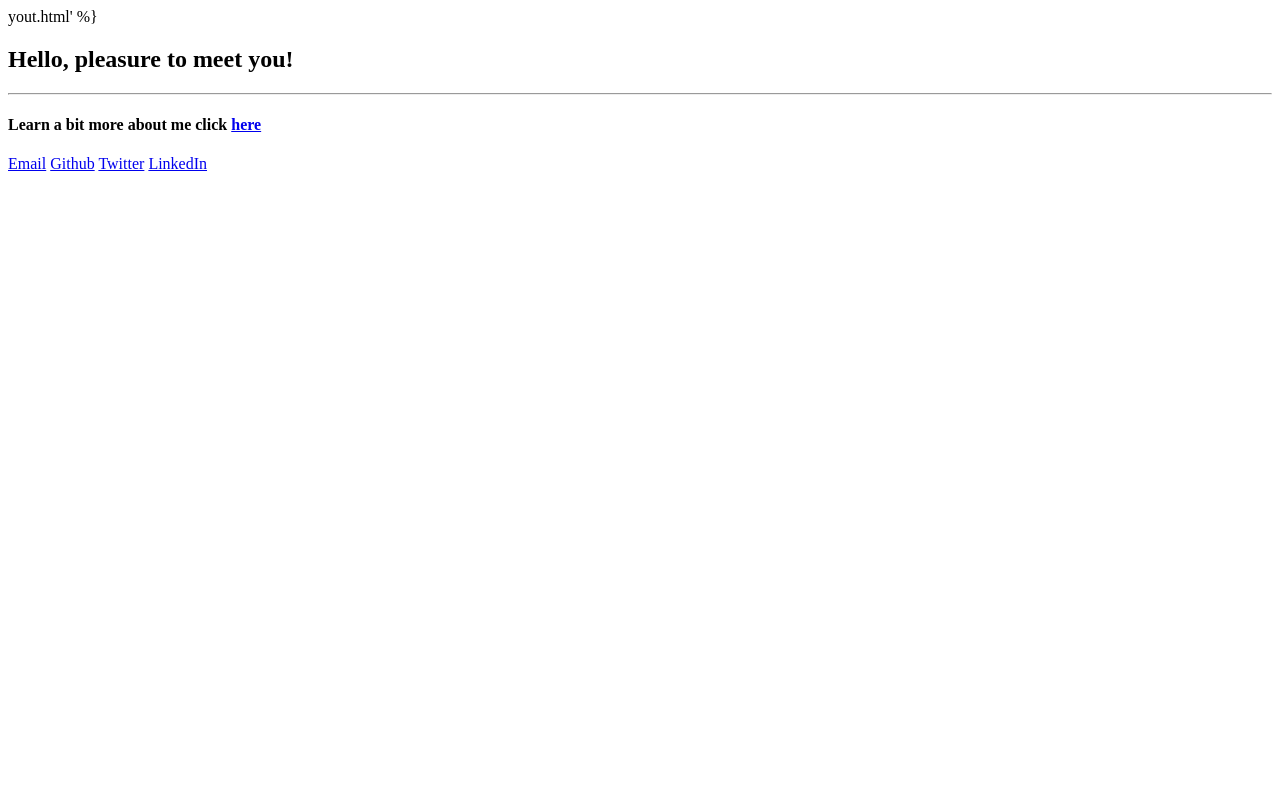
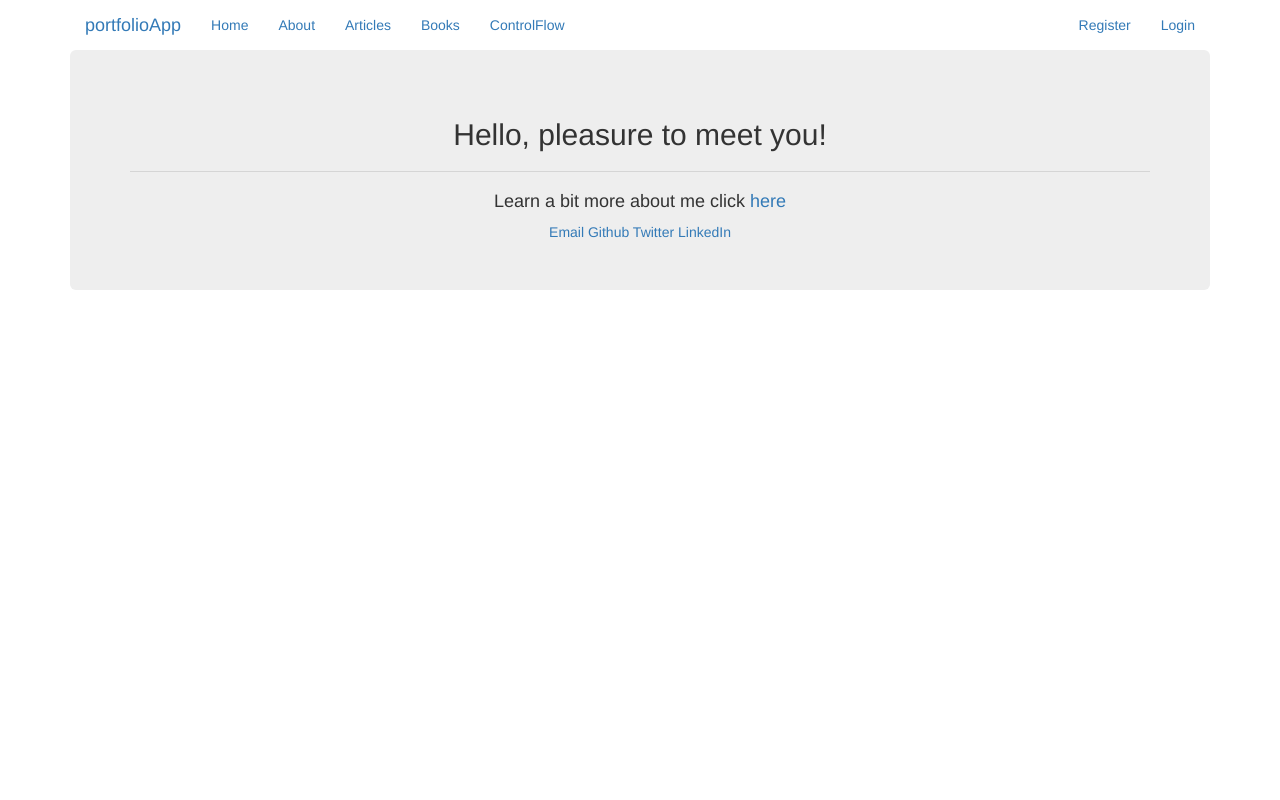
Before and after one commit to SEDoug/bookapp, a Flask app: page /control_flow in a window 1280 px wide. Run offline with Flask 2, Linux system fonts and the light colour scheme; some libraries are stand-ins or nearby versions.

Commit message:
Fixed navbar header in control_flow and _navbar *.html files

```diff
--- a/templates/control_flow.html
+++ b/templates/control_flow.html
@@ -1,4 +1,4 @@
-yout.html' %}
+{% extends 'layout.html' %}
 
 {% block body %}
   <div class="jumbotron text-center">
--- a/templates/includes/_navbar.html
+++ b/templates/includes/_navbar.html
@@ -1,5 +1,4 @@
-v class="navbar navbar-expand-md navbar-dark fixed-top bg-dark">
-<!--<nav class="navbar navbar-default">-->
+<class="navbar navbar-expand-md navbar-dark fixed-top bg-dark">
 
       <div class="container">
         <div class="navbar-header">
@@ -40,6 +39,6 @@ v class="navbar navbar-expand-md navbar-dark fixed-top bg-dark">
             {% endif %}
 
           </ul>
-        </div><!--/.nav-collapse -->
+        </div>
       </div>
 </nav>
```
